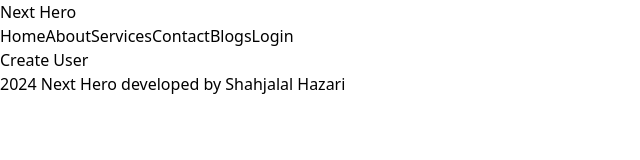
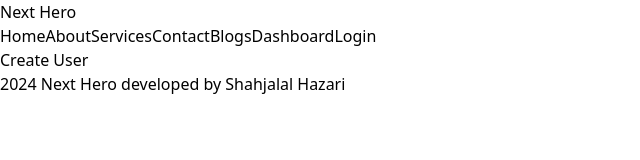
Before and after one commit to shahjalalhazari/Next-Hero, a Next.js app: page /create-user in a window 1280 px wide. Shown: the top 160 px of the page, without its empty margins (0-640 px from the left). Built offline with nearby package versions, Linux system fonts and the light colour scheme.

Commit message:
76-7.3 Conditional Layout..

```diff
--- a/src/app/components/Navbar.jsx
+++ b/src/app/components/Navbar.jsx
@@ -28,11 +28,29 @@
       title: "Blogs",
       path: "/blogs",
     },
+    {
+      title: "Dashboard",
+      path: "/dashboard",
+    },
   ];
 
   const handleLogin = () => {
     router.push("/login");
   };
+
+  if (pathName.includes("dashboard"))
+    return (
+      <nav className="bg-blue-400 mx-40">
+        <ul className="flex space-x-5">
+          <li>
+            <Link href="/dashboard">Dashboard</Link>
+          </li>
+          <li>
+            <Link href="/create-user">Create User</Link>
+          </li>
+        </ul>
+      </nav>
+    );
   return (
     <nav className="bg-red-300 px-40 py-3 flex items-center justify-between">
       <h5 className="text-2xl font-bold">Next Hero</h5>
```
Also changed, not shown: src/app/(dashboard)/dashboard/layout.jsx (deleted, +0 -13 lines).
